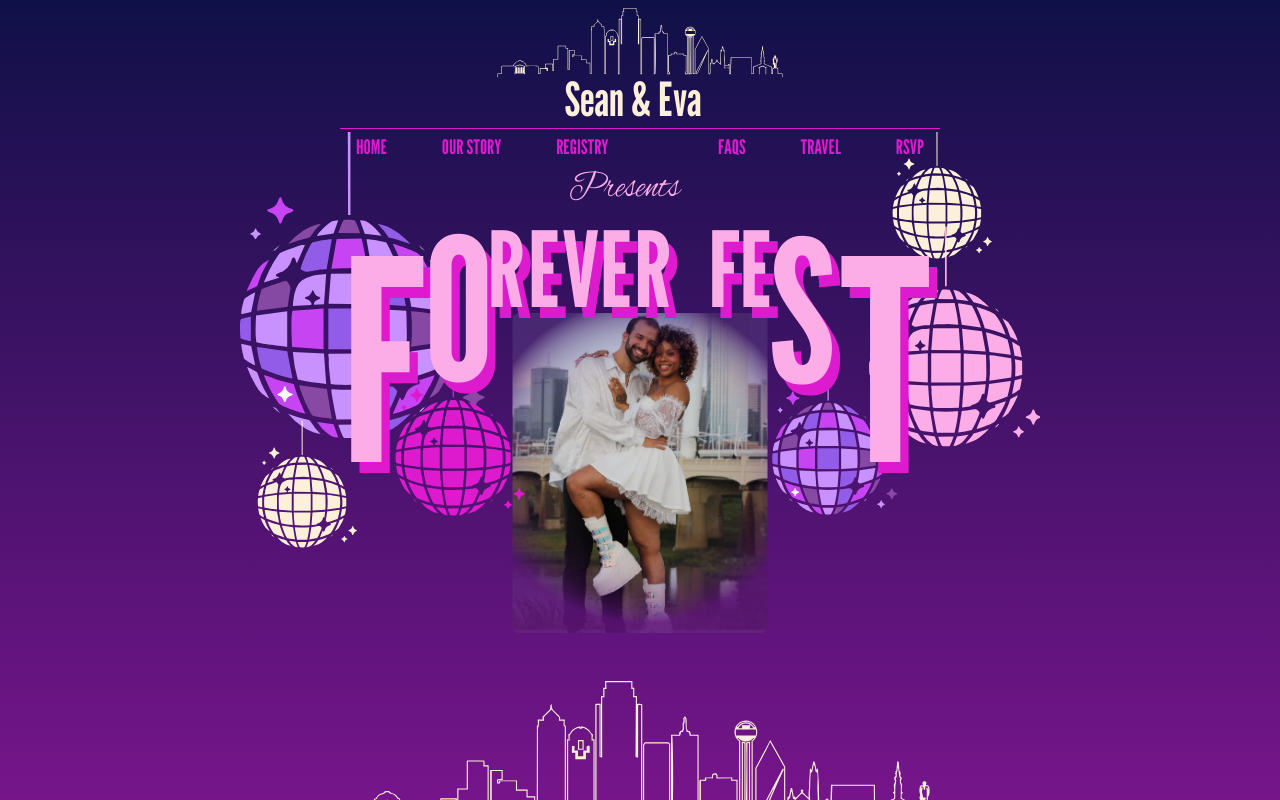
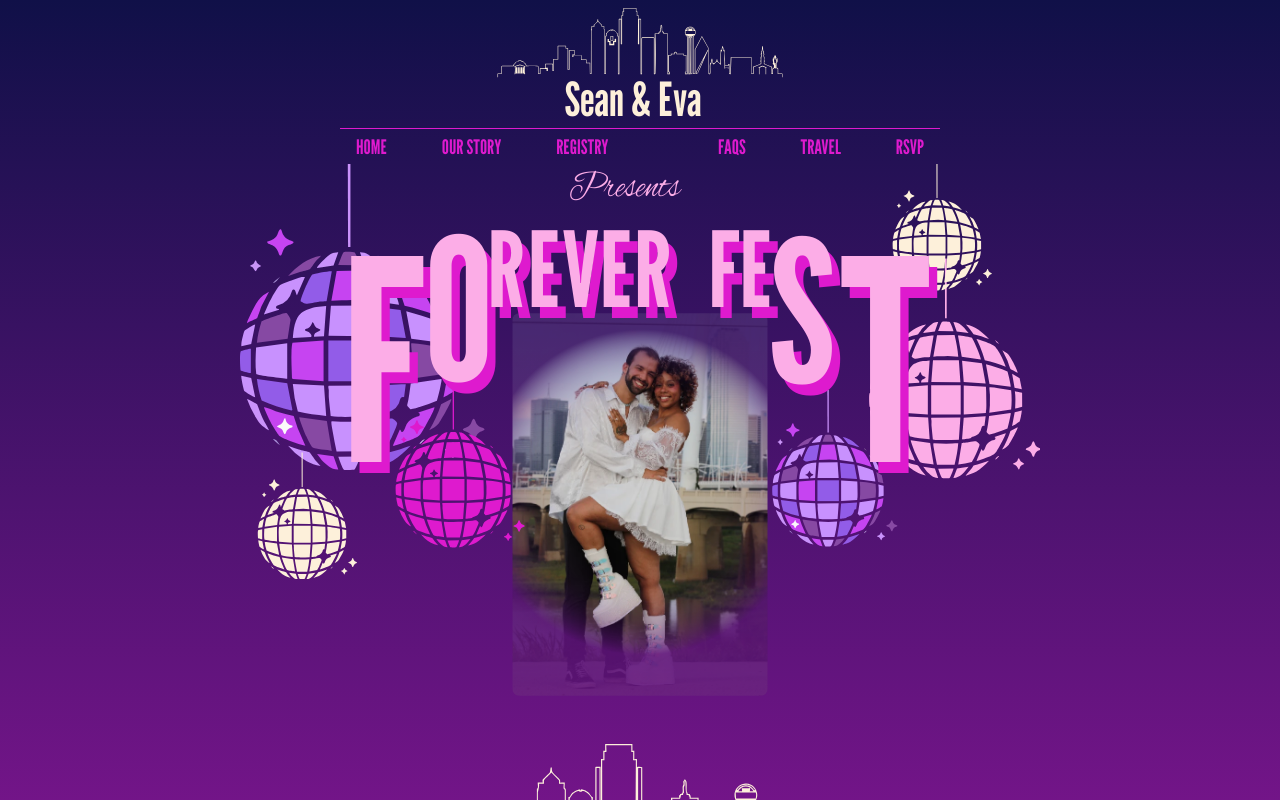
Before and after one commit to seanblonien/forever-fest-2026, a Next.js app: page / in a window 1280 px wide. Shown: the top 800 px of the page. Built offline with nearby package versions, Linux system fonts and the light colour scheme.

Commit message:
fix: Fix icon error, image optimization, and calendar load

```diff
--- a/app/page.tsx
+++ b/app/page.tsx
@@ -1,5 +1,5 @@
 import {
-  CalendarEmbed,
+  CalendarEmbedDynamic,
   CitySkyline,
   CountdownTimer,
   Description,
@@ -20,7 +20,7 @@ export default function ForeverFestPage() {
         <Description />
         <CountdownTimer />
         <RSVPButton />
-        <CalendarEmbed />
+        <CalendarEmbedDynamic isShowTitle />
       </div>
     </PageLayout>
   );
--- a/components/home/CalendarEmbedDynamic.tsx
+++ b/components/home/CalendarEmbedDynamic.tsx
@@ -1,7 +1,6 @@
 'use client';
 import {LazyLoad} from '@/components/shared';
 
-// Custom loading placeholder for the calendar
 function CalendarLoadingPlaceholder() {
   return (
     <div className="max-w-[600px] height-[294px] flex justify-center items-center">
@@ -12,16 +11,22 @@ function CalendarLoadingPlaceholder() {
   );
 }
 
-export default function CalendarEmbed() {
+type CalendarEmbedDynamicProps = {
+  isShowTitle?: boolean;
+};
+
+export const CalendarEmbedDynamic: React.FC<CalendarEmbedDynamicProps> = ({isShowTitle}) => {
   return (
     <div className="py-8 flex flex-col items-center">
-      <h2 className="text-4xl font-bold font-league-gothic text-papaya-whip mb-2">
-        Save the Date
-      </h2>
+      {isShowTitle && (
+        <h2 className="text-4xl font-bold font-league-gothic text-papaya-whip mb-2">
+          Save the Date
+        </h2>
+      )}
 
       <LazyLoad
         importFnAction={() =>
-          import('./CalendarEmbed').then((module) => ({
+          import('./CalendarEmbedContent').then((module) => ({
             default: module.CalendarEmbedContent,
           }))}
         fallback={<CalendarLoadingPlaceholder />}
@@ -29,4 +34,4 @@ export default function CalendarEmbed() {
       />
     </div>
   );
-}
+};
--- a/components/home/MainTitle.tsx
+++ b/components/home/MainTitle.tsx
@@ -14,16 +14,15 @@ export function MainTitle({
       {/* Main Title Section with layered images */}
       <div className="relative py-12 flex items-center justify-center">
         {/* Couple Photo - Middle layer */}
-        <div className="relative">
-          <div className="relative w-64 h-80 z-10 mt-24">
-            <Image
-              src="/sean_and_eva_banner_photo.webp"
-              alt="Sean and Eva"
-              fill
-              className="object-cover rounded-lg"
-              priority
-            />
-          </div>
+        <div className="relative z-10 mt-14 md:mt-24">
+          <Image
+            src="/sean_and_eva_banner_photo.webp"
+            alt="Sean and Eva"
+            width={256}
+            height={320}
+            className="object-cover rounded-lg max-w-full h-auto w-48 sm:w-56 md:w-64"
+            priority
+          />
         </div>
 
         {/* Title SVG - Top layer */}
--- a/components/home/index.ts
+++ b/components/home/index.ts
@@ -1,4 +1,4 @@
-export {default as CalendarEmbed} from './CalendarEmbedDynamic';
+export * from './CalendarEmbedDynamic';
 export * from './CitySkyline';
 export * from './CountdownTimer';
 export * from './Description';
--- a/components/pages/FAQsPage.tsx
+++ b/components/pages/FAQsPage.tsx
@@ -1,7 +1,7 @@
-import CalendarEmbedDynamic from '@/components/home/CalendarEmbedDynamic';
 import MapLinks from '@/components/MapLinks';
 import {ExternalLink, Plane, ShoppingBag} from 'lucide-react';
 import Link from 'next/link';
+import {CalendarEmbedDynamic} from '../home';
 
 // Travel Link Component
 function TravelLink() {
--- a/hooks/useInViewLazyLoad.ts
+++ b/hooks/useInViewLazyLoad.ts
@@ -1,7 +1,7 @@
 'use client';
 import {useEffect, useRef, useState} from 'react';
 
-interface UseInViewLazyLoadOptions {
+type UseInViewLazyLoadOptions = {
   /**
    * Root margin for the intersection observer
    * @default '200px'
@@ -22,7 +22,7 @@ interface UseInViewLazyLoadOptions {
    * @default false
    */
   triggerImmediately?: boolean;
-}
+};
 
 /**
  * Hook for lazy loading components when they enter the viewport
@@ -49,7 +49,7 @@ export function useInViewLazyLoad(options: UseInViewLazyLoadOptions = {}) {
     rootMargin = '200px',
     threshold = 0,
     loadDelay = 100,
-    triggerImmediately = false
+    triggerImmediately = false,
   } = options;
 
   const [isInView, setIsInView] = useState(triggerImmediately);
@@ -64,27 +64,27 @@ export function useInViewLazyLoad(options: UseInViewLazyLoadOptions = {}) {
       return;
     }
 
+    let timeoutId: NodeJS.Timeout | null = null;
+
     const observer = new IntersectionObserver(
       ([entry]) => {
         if (entry.isIntersecting) {
           setIsInView(true);
 
           // Add delay before triggering load
-          const timeoutId = setTimeout(() => {
+          timeoutId = setTimeout(() => {
             setShouldLoad(true);
           }, loadDelay);
 
           // Cleanup observer once loading is triggered
           observer.disconnect();
           observerRef.current = null;
-
-          return () => clearTimeout(timeoutId);
         }
       },
       {
         rootMargin,
-        threshold
-      }
+        threshold,
+      },
     );
 
     observerRef.current = observer;
@@ -94,6 +94,9 @@ export function useInViewLazyLoad(options: UseInViewLazyLoadOptions = {}) {
     }
 
     return () => {
+      if (timeoutId) {
+        clearTimeout(timeoutId);
+      }
       observer.disconnect();
       observerRef.current = null;
     };
@@ -113,6 +116,6 @@ export function useInViewLazyLoad(options: UseInViewLazyLoadOptions = {}) {
     containerRef,
     isInView,
     shouldLoad,
-    triggerLoad
+    triggerLoad,
   };
 }
```
Also changed, not shown: components/home/CalendarEmbedContent.tsx (renamed from components/home/CalendarEmbed.tsx).
